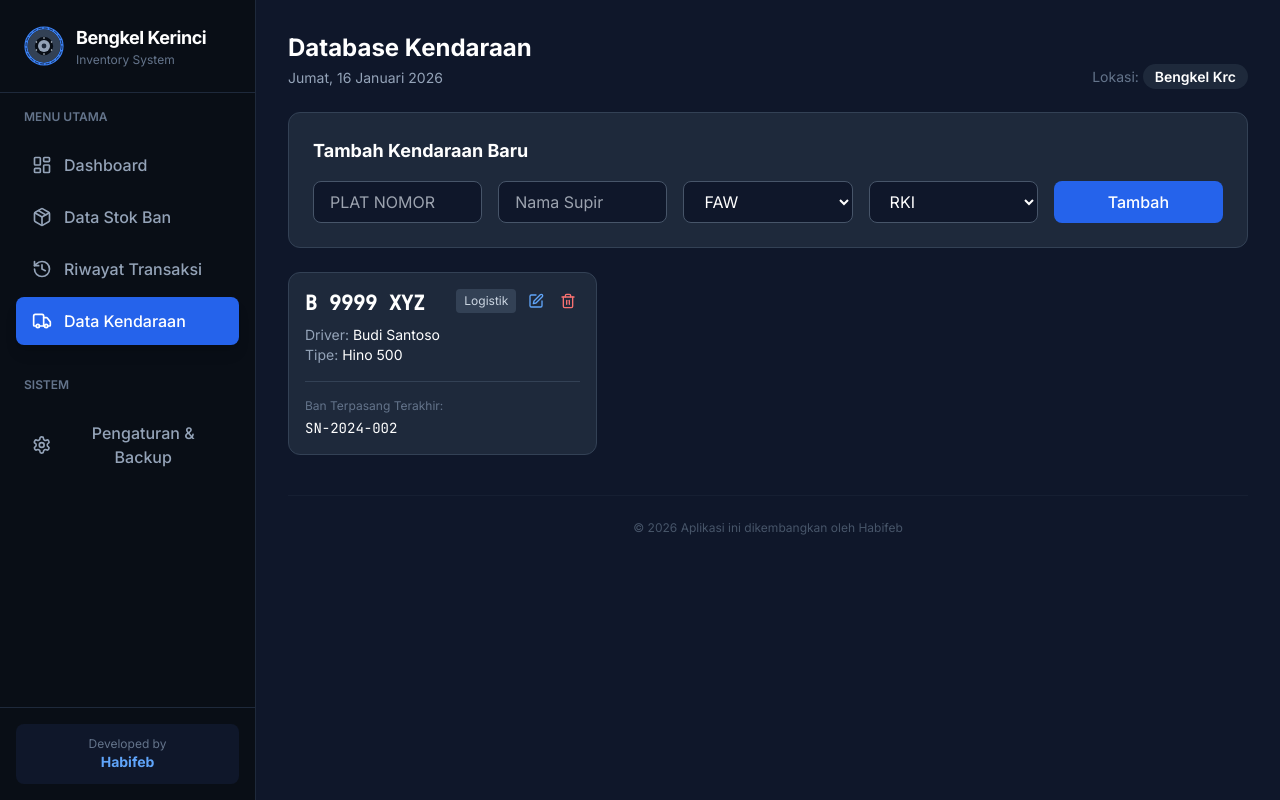
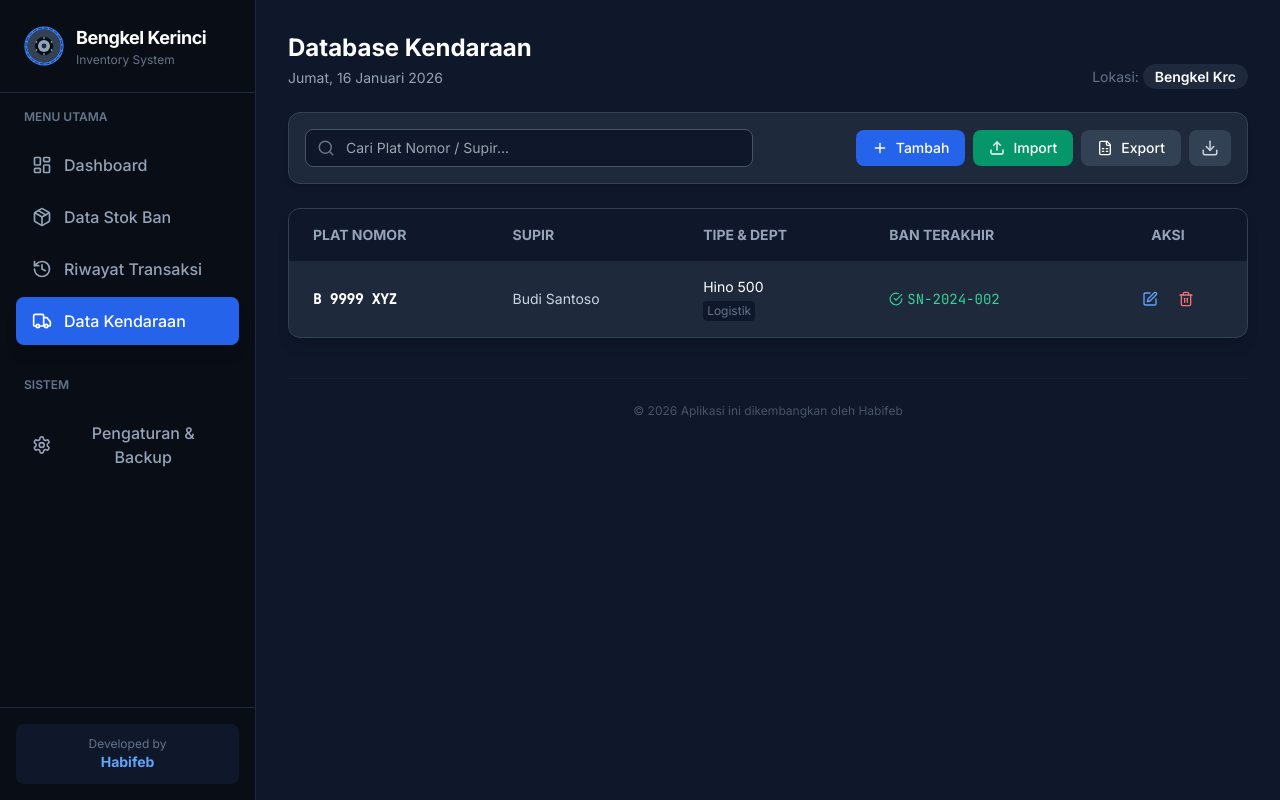
Before and after one commit to habimrf-cpu/sistem, a React (Vite) app: page / in a window 1280 px wide. Both pictures are taken after a click on the button "Data Kendaraan". Built offline with nearby package versions, Linux system fonts and the light colour scheme.

Commit message:
feat(vehicles): Add import/export and search to VehicleList
Implements functionality to import and export vehicle data using Excel files.
Adds a search bar to filter vehicles by plate number or driver.
Includes a notification for successful data refresh.

```diff
--- a/App.tsx
+++ b/App.tsx
@@ -1,6 +1,8 @@
-import React, { useState, useEffect } from 'react';
+import React, { useState, useEffect, useRef } from 'react';
+import * as XLSX from 'xlsx';
 import {
-  LayoutDashboard, Truck, History, Settings, Package, Menu, X, Database, LogOut, CheckCircle, Edit, Trash2
+  LayoutDashboard, Truck, History, Settings, Package, Menu, X, Database, LogOut, CheckCircle, Edit, Trash2,
+  Search, Plus, Upload, Download, FileSpreadsheet
 } from 'lucide-react';
 import { Tire, Transaction, Vehicle, ViewState, VEHICLE_GROUPS, VEHICLE_TYPES } from './types';
 import { dataService } from './services/dataService';
@@ -57,7 +59,7 @@ function App() {
       case 'transactions':
         return <TransactionHistory transactions={transactions} />;
       case 'vehicles':
-        return <VehicleList vehicles={vehicles} onRefresh={refreshData} />;
+        return <VehicleList vehicles={vehicles} onRefresh={() => {refreshData(); showNotification("Data kendaraan diperbarui");}} />;
       case 'settings':
         return <SettingsView onRestore={refreshData} />;
       default:
@@ -230,33 +232,16 @@ const TransactionHistory = ({ transactions }: { transactions: Transaction[] }) =
 };
 
 const VehicleList = ({ vehicles, onRefresh }: { vehicles: Vehicle[], onRefresh: () => void }) => {
-   const [form, setForm] = useState({
-      plateNumber: '',
-      driver: '',
-      vehicleType: VEHICLE_TYPES[0],
-      department: VEHICLE_GROUPS[0]
-   });
+   const [searchTerm, setSearchTerm] = useState('');
+   const [isFormOpen, setIsFormOpen] = useState(false);
+   const [editingVehicle, setEditingVehicle] = useState<Vehicle | null>(null);
+   const [confirmDeleteId, setConfirmDeleteId] = useState<number | null>(null);
+   const fileInputRef = useRef<HTMLInputElement>(null);
 
-   // Edit state
-   const [editingVehicle, setEditingVehicle] = useState<Vehicle | null>(null);
-   // Delete confirmation state
-   const [confirmDeleteId, setConfirmDeleteId] = useState<number | null>(null);
-
-   const handleAdd = () => {
-      if(!form.plateNumber) return;
-      const v: Vehicle = {
-          id: Date.now(),
-          plateNumber: form.plateNumber.toUpperCase(),
-          vehicleType: form.vehicleType,
-          department: form.department,
-          driver: form.driver,
-          status: 'active',
-          tireHistory: []
-      }
-      dataService.saveVehicle(v);
-      setForm({ plateNumber: '', driver: '', vehicleType: VEHICLE_TYPES[0], department: VEHICLE_GROUPS[0] });
-      onRefresh();
-   }
+   const filteredVehicles = vehicles.filter(v =>
+      v.plateNumber.toLowerCase().includes(searchTerm.toLowerCase()) ||
+      v.driver.toLowerCase().includes(searchTerm.toLowerCase())
+   );
 
    const handleDeleteClick = (id: number) => {
        setConfirmDeleteId(id);
@@ -270,73 +255,177 @@ const VehicleList = ({ vehicles, onRefresh }: { vehicles: Vehicle[], onRefresh:
        }
    }
 
+   // --- Export Excel ---
+   const handleExportExcel = () => {
+      const dataToExport = filteredVehicles.map(v => ({
+         'Plat Nomor': v.plateNumber,
+         'Supir': v.driver,
+         'Tipe': v.vehicleType,
+         'Departemen': v.department,
+         'Ban Terakhir': v.tireHistory.length > 0 ? v.tireHistory[v.tireHistory.length-1].serialNumber : '-',
+         'Status': v.status
+      }));
+      const ws = XLSX.utils.json_to_sheet(dataToExport);
+      const wb = XLSX.utils.book_new();
+      XLSX.utils.book_append_sheet(wb, ws, "Data Kendaraan");
+      XLSX.writeFile(wb, "Data_Kendaraan_Kerinci.xlsx");
+   };
+
+   // --- Download Template ---
+   const handleDownloadTemplate = () => {
+      const headers = [['Plat Nomor', 'Nama Supir', 'Tipe (FAW/FUSO)', 'Departemen']];
+      const ws = XLSX.utils.aoa_to_sheet(headers);
+      XLSX.utils.sheet_add_json(ws, [
+         {'Plat Nomor': 'B 1234 ABC', 'Nama Supir': 'Contoh Supir', 'Tipe (FAW/FUSO)': 'FUSO', 'Departemen': 'RKI'}
+      ], {skipHeader: true, origin: "A2"});
+      const wb = XLSX.utils.book_new();
+      XLSX.utils.book_append_sheet(wb, ws, "Template Kendaraan");
+      XLSX.writeFile(wb, "Template_Import_Kendaraan.xlsx");
+   };
+
+   // --- Import Excel ---
+   const handleImportClick = () => {
+      if(fileInputRef.current) fileInputRef.current.click();
+   };
+
+   const handleFileChange = (e: React.ChangeEvent<HTMLInputElement>) => {
+      const file = e.target.files?.[0];
+      if (!file) return;
+
+      const reader = new FileReader();
+      reader.onload = (evt) => {
+          const bstr = evt.target?.result;
+          if (!bstr) return;
+
+          try {
+              const wb = XLSX.read(bstr, { type: 'binary' });
+              const ws = wb.Sheets[wb.SheetNames[0]];
+              const data = XLSX.utils.sheet_to_json(ws);
+
+              let count = 0;
+              data.forEach((row: any) => {
+                 const plat = row['Plat Nomor'] || row['plateNumber'];
+                 if(plat) {
+                     // Check existing to avoid duplicates (optional, here we allow update if exists or skip)
+                     // Simple implementation: Just add/update based on Plate
+                     const existing = vehicles.find(v => v.plateNumber === plat.toUpperCase());
+                     const v: Vehicle = {
+                         id: existing ? existing.id : Date.now() + Math.random(),
+                         plateNumber: plat.toUpperCase(),
+                         driver: row['Nama Supir'] || row['driver'] || '',
+                         vehicleType: row['Tipe (FAW/FUSO)'] || row['vehicleType'] || VEHICLE_TYPES[0],
+                         department: row['Departemen'] || row['department'] || VEHICLE_GROUPS[0],
+                         status: 'active',
+                         tireHistory: existing ? existing.tireHistory : []
+                     };
+                     dataService.saveVehicle(v);
+                     count++;
+                 }
+              });
+              alert(`Berhasil import ${count} data kendaraan.`);
+              onRefresh();
+          } catch(err) {
+              console.error(err);
+              alert("Gagal import file.");
+          } finally {
+              if(fileInputRef.current) fileInputRef.current.value = '';
+          }
+      };
+      reader.readAsBinaryString(file);
+   };
+
    return (
     <div className="space-y-6">
-       <div className="bg-slate-800 p-6 rounded-xl border border-slate-700 no-print">
-          <h3 className="text-lg font-bold text-white mb-4">Tambah Kendaraan Baru</h3>
-          <div className="grid grid-cols-1 md:grid-cols-2 lg:grid-cols-5 gap-4">
+       {/* Hidden File Input */}
+       <input type="file" ref={fileInputRef} onChange={handleFileChange} className="hidden" accept=".xlsx, .xls" />
+
+       {/* Toolbar */}
+       <div className="flex flex-col md:flex-row justify-between items-start md:items-center gap-4 bg-slate-800 p-4 rounded-xl border border-slate-700 shadow-md no-print">
+          <div className="relative flex-1 w-full md:max-w-md">
+            <Search className="absolute left-3 top-1/2 -translate-y-1/2 text-slate-500" size={18} />
             <input
               type="text"
-               placeholder="Plat Nomor"
-               className="bg-slate-900 border border-slate-600 rounded-lg px-4 py-2 text-white uppercase"
-               value={form.plateNumber} onChange={e => setForm({...form, plateNumber: e.target.value})}
+              placeholder="Cari Plat Nomor / Supir..."
+              className="w-full pl-10 pr-4 py-2 bg-slate-900 border border-slate-600 rounded-lg text-sm text-white focus:ring-2 focus:ring-blue-500 outline-none"
+              value={searchTerm}
+              onChange={e => setSearchTerm(e.target.value)}
             />
-             <input
-               type="text"
-               placeholder="Nama Supir"
-               className="bg-slate-900 border border-slate-600 rounded-lg px-4 py-2 text-white"
-               value={form.driver} onChange={e => setForm({...form, driver: e.target.value})}
-             />
-             <select
-               className="bg-slate-900 border border-slate-600 rounded-lg px-4 py-2 text-white"
-               value={form.vehicleType} onChange={e => setForm({...form, vehicleType: e.target.value})}
-             >
-                {VEHICLE_TYPES.map(t => <option key={t} value={t}>{t}</option>)}
-             </select>
-             <select
-                className="bg-slate-900 border border-slate-600 rounded-lg px-4 py-2 text-white"
-                value={form.department} onChange={e => setForm({...form, department: e.target.value})}
-             >
-                {VEHICLE_GROUPS.map(g => <option key={g} value={g}>{g}</option>)}
-             </select>
-             <button onClick={handleAdd} className="bg-blue-600 hover:bg-blue-700 text-white px-6 py-2 rounded-lg font-medium">
-                Tambah
+          </div>
+
+          <div className="flex flex-wrap gap-2 w-full md:w-auto">
+             <button onClick={() => {setEditingVehicle(null); setIsFormOpen(true);}} className="flex-1 md:flex-none flex items-center justify-center gap-2 bg-blue-600 hover:bg-blue-700 text-white px-4 py-2 rounded-lg text-sm font-medium">
+                <Plus size={16} /> Tambah
+             </button>
+             <button onClick={handleImportClick} className="flex-1 md:flex-none flex items-center justify-center gap-2 bg-emerald-600 hover:bg-emerald-700 text-white px-4 py-2 rounded-lg text-sm font-medium">
+                <Upload size={16} /> Import
+             </button>
+             <button onClick={handleExportExcel} className="flex-1 md:flex-none flex items-center justify-center gap-2 bg-slate-700 hover:bg-slate-600 text-white px-4 py-2 rounded-lg text-sm font-medium">
+                <FileSpreadsheet size={16} /> Export
+             </button>
+             <button onClick={handleDownloadTemplate} className="flex-1 md:flex-none flex items-center justify-center gap-2 bg-slate-700 hover:bg-slate-600 text-slate-300 px-3 py-2 rounded-lg" title="Download Template">
+                <Download size={18} />
              </button>
           </div>
        </div>
 
-       <div className="grid grid-cols-1 md:grid-cols-2 lg:grid-cols-3 gap-4 print:block print:space-y-4">
-          {vehicles.map(v => (
-             <div key={v.id} className="bg-slate-800 border border-slate-700 p-4 rounded-xl group relative print:bg-white print:border-slate-300 print:text-black print:mb-4 print:break-inside-avoid">
-                <div className="flex justify-between items-start">
-                   <h3 className="text-xl font-bold text-white font-mono print:text-black">{v.plateNumber}</h3>
-                   <div className="flex items-center gap-2 no-print">
-                      <span className="bg-slate-700 text-slate-300 text-xs px-2 py-1 rounded">{v.department}</span>
-                      <button onClick={(e) => { e.stopPropagation(); setEditingVehicle(v); }} className="p-1 hover:bg-slate-700 rounded text-blue-400" title="Edit"><Edit size={16}/></button>
-                      <button onClick={(e) => { e.stopPropagation(); handleDeleteClick(v.id); }} className="p-1 hover:bg-slate-700 rounded text-red-400" title="Hapus"><Trash2 size={16}/></button>
+       {/* List View (Table) */}
+       <div className="bg-slate-800 rounded-xl border border-slate-700 shadow-lg overflow-hidden">
+         <div className="overflow-x-auto">
+            <table className="w-full text-left text-sm text-slate-300">
+               <thead className="bg-slate-900 text-slate-400 uppercase font-medium">
+                  <tr>
+                     <th className="px-6 py-4">Plat Nomor</th>
+                     <th className="px-6 py-4">Supir</th>
+                     <th className="px-6 py-4">Tipe & Dept</th>
+                     <th className="px-6 py-4">Ban Terakhir</th>
+                     <th className="px-6 py-4 text-center">Aksi</th>
+                  </tr>
+               </thead>
+               <tbody className="divide-y divide-slate-700">
+                  {filteredVehicles.length > 0 ? filteredVehicles.map(v => (
+                     <tr key={v.id} className="hover:bg-slate-750 transition-colors">
+                        <td className="px-6 py-4 font-mono font-bold text-white">{v.plateNumber}</td>
+                        <td className="px-6 py-4">{v.driver || '-'}</td>
+                        <td className="px-6 py-4">
+                           <div className="flex flex-col">
+                              <span className="text-white">{v.vehicleType}</span>
+                              <span className="text-xs text-slate-500 bg-slate-900 px-1 py-0.5 rounded w-fit mt-1">{v.department}</span>
+                           </div>
+                        </td>
+                        <td className="px-6 py-4">
+                           {v.tireHistory.length > 0 ? (
+                              <div className="flex items-center gap-1 text-emerald-400 font-mono">
+                                 <CheckCircle size={14}/> {v.tireHistory[v.tireHistory.length-1].serialNumber}
+                              </div>
+                           ) : <span className="text-slate-600 italic">Belum ada</span>}
+                        </td>
+                        <td className="px-6 py-4">
+                           <div className="flex justify-center gap-2">
+                              <button onClick={() => {setEditingVehicle(v); setIsFormOpen(true);}} className="p-1.5 hover:bg-slate-700 rounded text-blue-400" title="Edit"><Edit size={16}/></button>
+                              <button onClick={() => handleDeleteClick(v.id)} className="p-1.5 hover:bg-slate-700 rounded text-red-400" title="Hapus"><Trash2 size={16}/></button>
+                           </div>
+                        </td>
+                     </tr>
+                  )) : (
+                     <tr>
+                        <td colSpan={5} className="px-6 py-12 text-center text-slate-500">
+                           Tidak ada data kendaraan yang ditemukan.
+                        </td>
+                     </tr>
+                  )}
+               </tbody>
+            </table>
          </div>
        </div>
-                <div className="mt-2 text-sm">
-                  <p className="text-slate-400 print:text-slate-700">Driver: <span className="text-white print:text-black">{v.driver || '-'}</span></p>
-                  <p className="text-slate-400 print:text-slate-700">Tipe: <span className="text-white print:text-black">{v.vehicleType || '-'}</span></p>
-                  <p className="text-slate-400 print:text-slate-700 print:block hidden">Dept: <span className="text-white print:text-black">{v.department}</span></p>
-                </div>
-                <div className="mt-4 pt-4 border-t border-slate-700 print:border-slate-300">
-                   <p className="text-xs text-slate-500 print:text-slate-600">Ban Terpasang Terakhir:</p>
-                   {v.tireHistory.length > 0 ? (
-                      <p className="text-sm text-white font-mono mt-1 print:text-black">{v.tireHistory[v.tireHistory.length-1].serialNumber}</p>
-                   ) : <p className="text-sm text-slate-600 italic">Belum ada history</p>}
-                </div>
-             </div>
-          ))}
-       </div>
 
-       {editingVehicle && (
-         <VehicleEditModal
+       {/* Combined Add/Edit Modal */}
+       {isFormOpen && (
+         <VehicleFormModal
             vehicle={editingVehicle}
-            onClose={() => setEditingVehicle(null)}
+            onClose={() => {setIsFormOpen(false); setEditingVehicle(null);}}
             onSave={(updated) => {
                dataService.saveVehicle(updated);
+               setIsFormOpen(false);
                setEditingVehicle(null);
                onRefresh();
             }}
@@ -354,29 +443,41 @@ const VehicleList = ({ vehicles, onRefresh }: { vehicles: Vehicle[], onRefresh:
    );
 };
 
-const VehicleEditModal = ({ vehicle, onClose, onSave }: { vehicle: Vehicle, onClose: () => void, onSave: (v: Vehicle) => void }) => {
-  const [form, setForm] = useState(vehicle);
+// Reused for Add and Edit
+const VehicleFormModal = ({ vehicle, onClose, onSave }: { vehicle: Vehicle | null, onClose: () => void, onSave: (v: Vehicle) => void }) => {
+  const [form, setForm] = useState<Vehicle>(vehicle || {
+      id: Date.now(),
+      plateNumber: '',
+      driver: '',
+      vehicleType: VEHICLE_TYPES[0],
+      department: VEHICLE_GROUPS[0],
+      status: 'active',
+      tireHistory: []
+  });
 
   const handleSubmit = (e: React.FormEvent) => {
     e.preventDefault();
+    if(!form.plateNumber) return;
     onSave(form);
   };
 
   return (
     <div className="fixed inset-0 bg-black/70 flex items-center justify-center z-[55] backdrop-blur-sm p-4 no-print">
-      <div className="bg-slate-800 rounded-xl shadow-2xl w-full max-w-lg border border-slate-700">
+      <div className="bg-slate-800 rounded-xl shadow-2xl w-full max-w-lg border border-slate-700 animate-fade-in">
         <div className="flex justify-between items-center p-6 border-b border-slate-700">
           <h3 className="text-xl font-bold text-white flex items-center gap-2">
-            <Edit className="text-blue-500" /> Edit Kendaraan
+            {vehicle ? <Edit className="text-blue-500" /> : <Plus className="text-emerald-500" />}
+            {vehicle ? 'Edit Kendaraan' : 'Tambah Kendaraan Baru'}
           </h3>
           <button onClick={onClose} className="text-slate-400 hover:text-white"><X size={24}/></button>
         </div>
         <form onSubmit={handleSubmit} className="p-6 space-y-4">
           <div>
-            <label className="block text-sm font-medium text-slate-400 mb-1">Plat Nomor</label>
+            <label className="block text-sm font-medium text-slate-400 mb-1">Plat Nomor *</label>
             <input
               type="text"
-              className="w-full bg-slate-900 border border-slate-600 rounded-lg px-4 py-2 text-white uppercase"
+              required
+              className="w-full bg-slate-900 border border-slate-600 rounded-lg px-4 py-2 text-white uppercase font-mono tracking-wider focus:ring-2 focus:ring-blue-500"
               value={form.plateNumber}
               onChange={e => setForm({...form, plateNumber: e.target.value.toUpperCase()})}
             />
@@ -385,15 +486,16 @@ const VehicleEditModal = ({ vehicle, onClose, onSave }: { vehicle: Vehicle, onCl
             <label className="block text-sm font-medium text-slate-400 mb-1">Nama Supir</label>
             <input
               type="text"
-              className="w-full bg-slate-900 border border-slate-600 rounded-lg px-4 py-2 text-white"
+              className="w-full bg-slate-900 border border-slate-600 rounded-lg px-4 py-2 text-white focus:ring-2 focus:ring-blue-500"
               value={form.driver}
               onChange={e => setForm({...form, driver: e.target.value})}
             />
           </div>
+          <div className="grid grid-cols-2 gap-4">
              <div>
                 <label className="block text-sm font-medium text-slate-400 mb-1">Jenis Mobil</label>
                 <select
-              className="w-full bg-slate-900 border border-slate-600 rounded-lg px-4 py-2 text-white"
+                  className="w-full bg-slate-900 border border-slate-600 rounded-lg px-4 py-2 text-white focus:ring-2 focus:ring-blue-500"
                   value={form.vehicleType}
                   onChange={e => setForm({...form, vehicleType: e.target.value})}
                 >
@@ -403,16 +505,19 @@ const VehicleEditModal = ({ vehicle, onClose, onSave }: { vehicle: Vehicle, onCl
              <div>
                 <label className="block text-sm font-medium text-slate-400 mb-1">Departemen</label>
                  <select
-                className="w-full bg-slate-900 border border-slate-600 rounded-lg px-4 py-2 text-white"
+                    className="w-full bg-slate-900 border border-slate-600 rounded-lg px-4 py-2 text-white focus:ring-2 focus:ring-blue-500"
                     value={form.department} onChange={e => setForm({...form, department: e.target.value})}
                  >
                     {VEHICLE_GROUPS.map(g => <option key={g} value={g}>{g}</option>)}
                  </select>
              </div>
+          </div>
 
           <div className="pt-4 flex justify-end gap-3">
              <button type="button" onClick={onClose} className="px-4 py-2 text-slate-300 hover:text-white">Batal</button>
-             <button type="submit" className="px-6 py-2 bg-blue-600 hover:bg-blue-700 text-white rounded-lg font-medium">Simpan</button>
+             <button type="submit" className="px-6 py-2 bg-blue-600 hover:bg-blue-700 text-white rounded-lg font-medium">
+                 {vehicle ? 'Simpan Perubahan' : 'Tambah Kendaraan'}
+             </button>
           </div>
         </form>
       </div>
```
Lines whose indentation alone changed are shown as unchanged.
